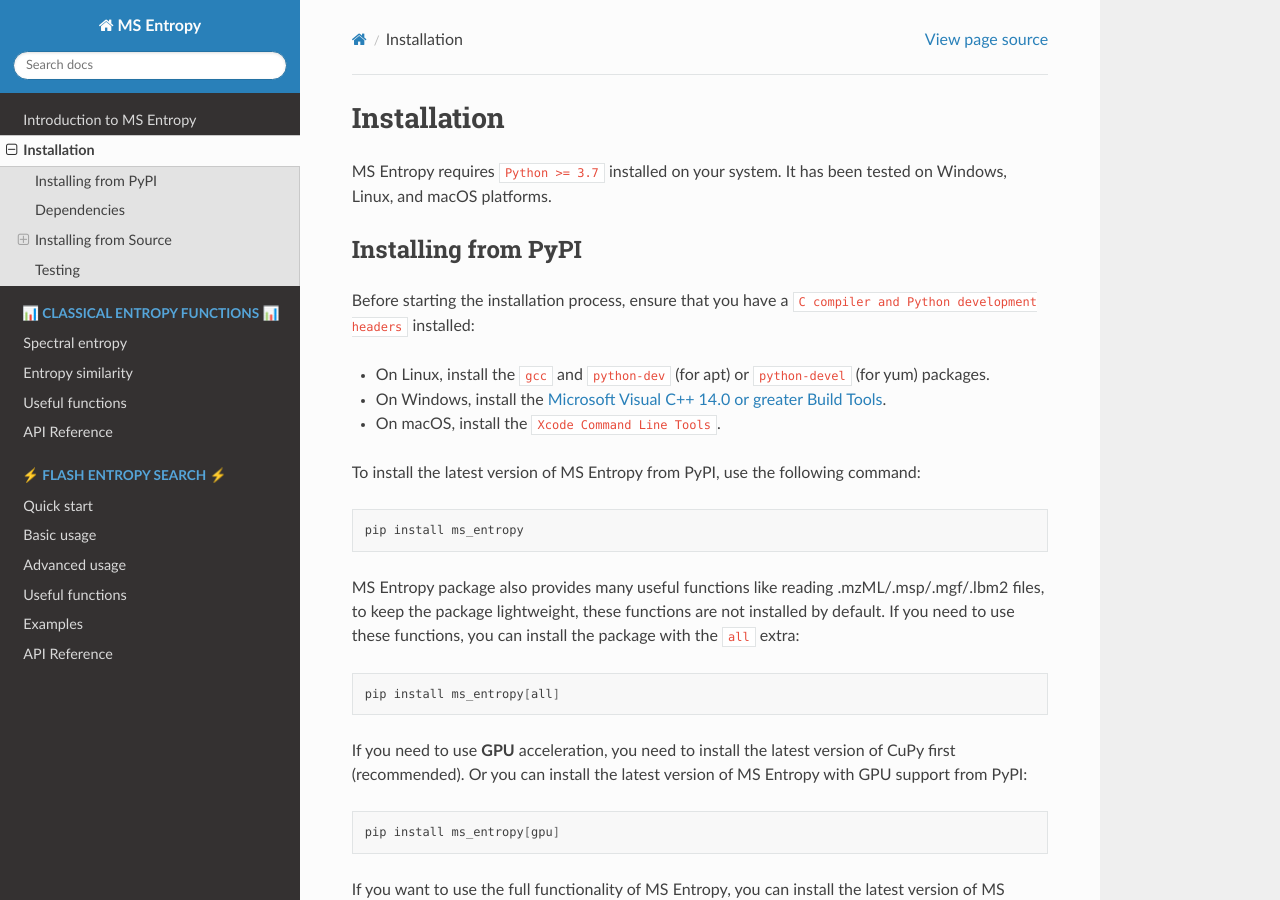
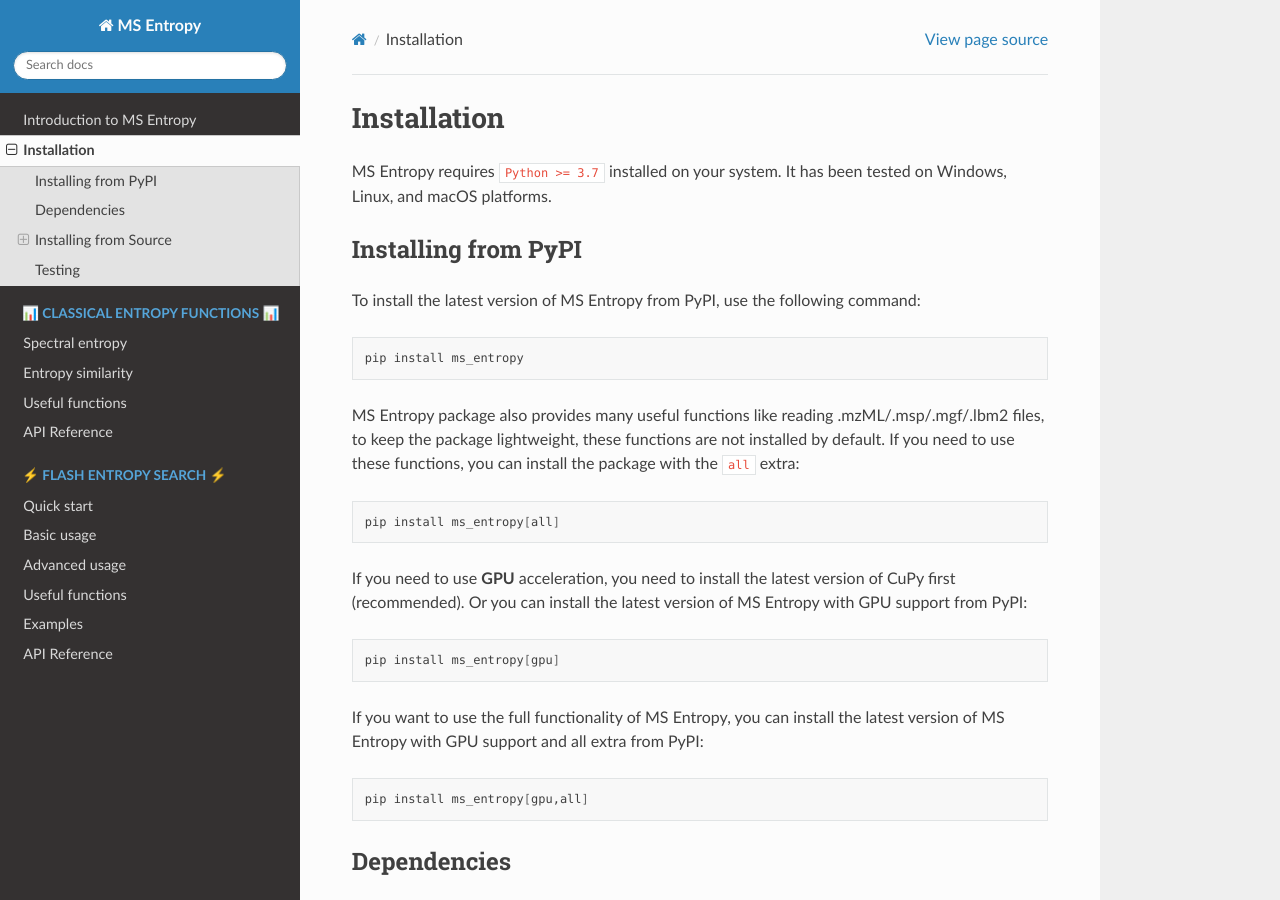
Before and after one commit to YuanyueLi/MSEntropy, a Sphinx documentation site: the page built from docs/source/install.rst, in a window 1280 px wide and 900 px high. Built offline with Sphinx 7.4.7 and the Read the Docs theme 2.0.0, drawn with Linux system fonts in a browser that asks for light colours.

Commit message:
Update documents.

```diff
--- a/docs/source/install.rst
+++ b/docs/source/install.rst
@@ -7,12 +7,6 @@
 
 Installing from PyPI
 ====================
-
-Before starting the installation process, ensure that you have a ``C compiler and Python development headers`` installed:
-
-- On Linux, install the ``gcc`` and ``python-dev`` (for apt) or ``python-devel`` (for yum) packages.
-- On Windows, install the `Microsoft Visual C++ 14.0 or greater Build Tools <https://visualstudio.microsoft.com/visual-cpp-build-tools/>`_.
-- On macOS, install the ``Xcode Command Line Tools``.
 
 To install the latest version of MS Entropy from PyPI, use the following command:
 
```
